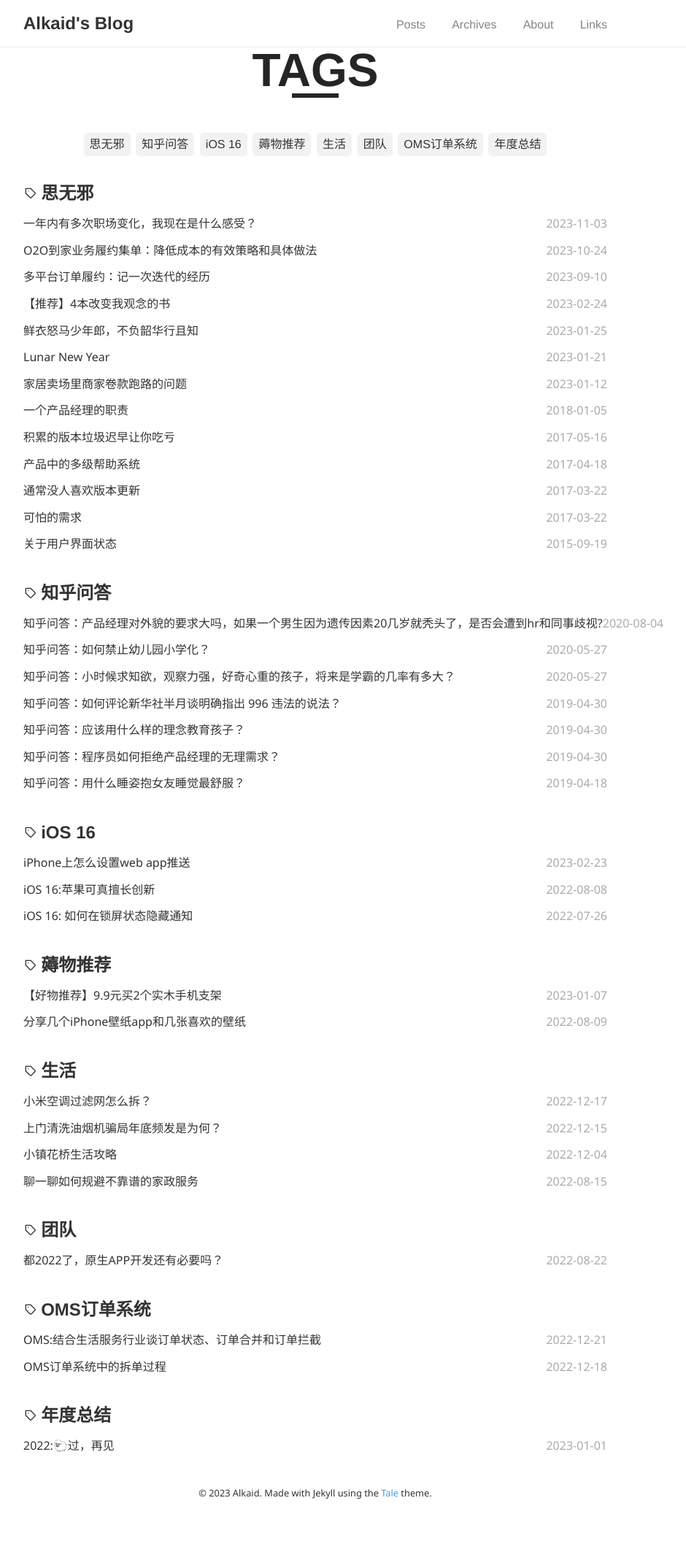
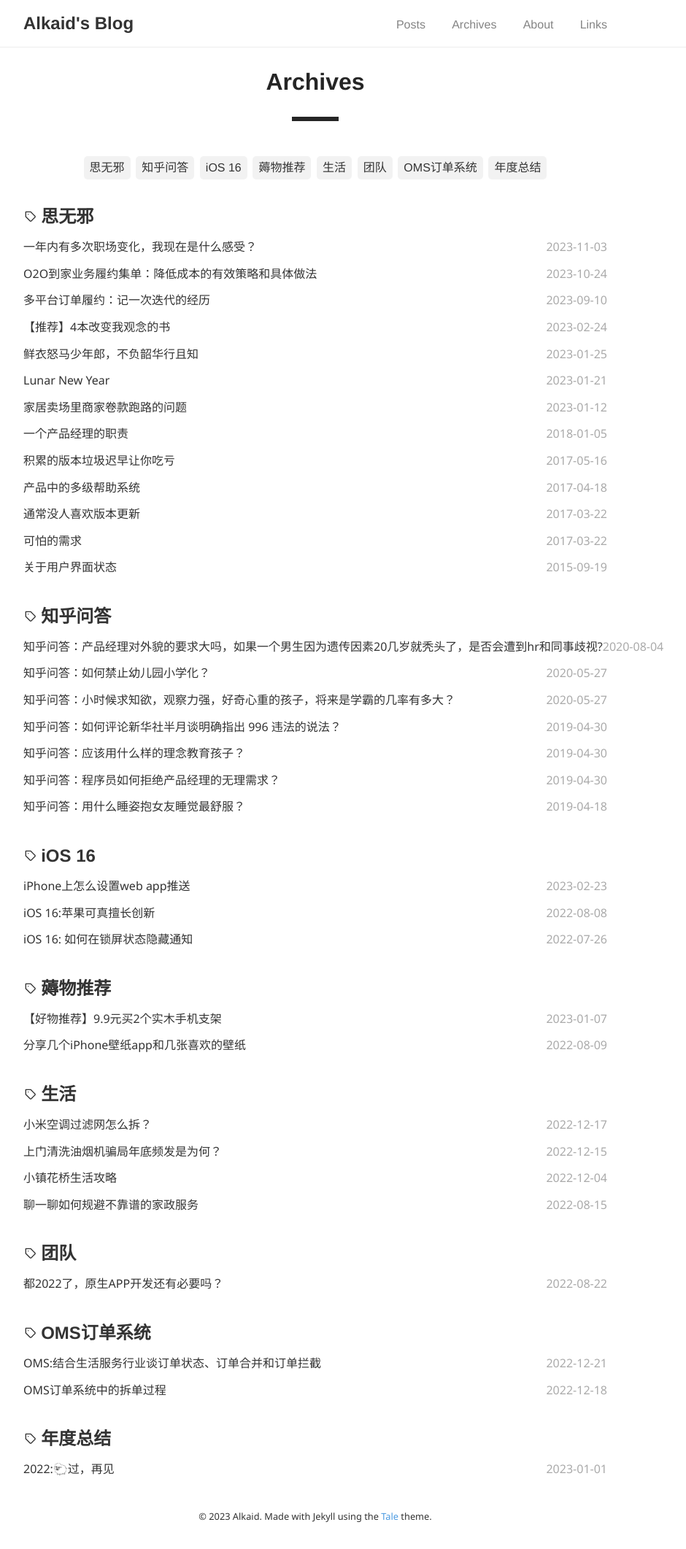
Before and after one commit to AlkaidWaong/ifoz, a Jekyll site: the page built from _pages/tags.html, in a window 1280 px wide. Shown: the whole page at 73% size, without its empty margins (208-1148 px from the left). Built offline with Jekyll 4.4.1, drawn with Linux system fonts in a browser that asks for light colours; comment, search, counter and statistics services are not loaded; before the commit the page ends 2091 px from its top, so only the background shows below that.

Commit message:
page title update

```diff
--- a/_pages/tags.html
+++ b/_pages/tags.html
@@ -1,6 +1,6 @@
 ---
 layout: default
-title: "TAGS"
+title: "Archives"
 permalink: /tags/
 ---
 
--- a/_sass/tale/_tags.scss
+++ b/_sass/tale/_tags.scss
@@ -3,8 +3,8 @@
     &-title {
       color: $default-shade;
       font-family: $sans-serif;
-      font-size: 4rem;
-      margin: 1rem 0;
+      font-size: 2rem;
+      margin: 2rem 0;
       text-align: center;
     }
 
```
